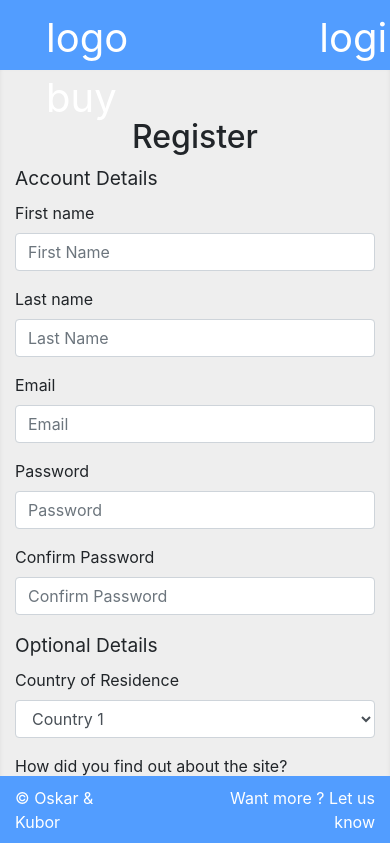
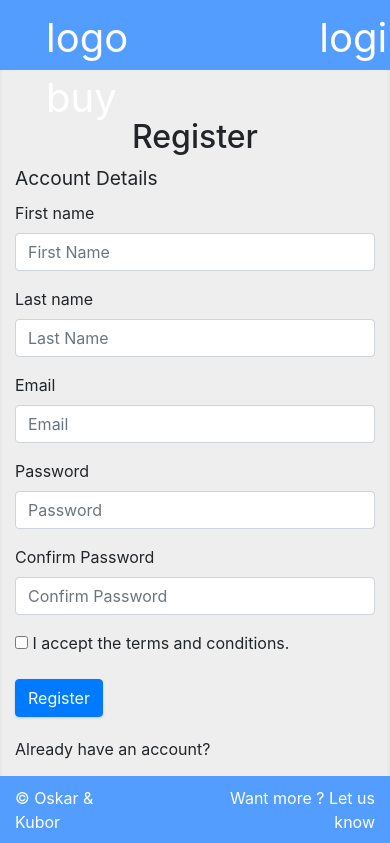
Before and after one commit to Kubor666/front-To-Cropp, a Vue app: page /auth/register in a window 390 px wide. Shown: the top 843 px of the page. Built offline with nearby package versions, Linux system fonts and the light colour scheme.

Commit message:
Added handling register, communication with backend works. Started to handling authenticate, in progrss

```diff
--- a/package.json
+++ b/package.json
@@ -8,10 +8,12 @@
     "lint": "vue-cli-service lint"
   },
   "dependencies": {
+    "axios": "^0.19.2",
     "bootstrap": "^4.4.1",
     "bootstrap-vue": "^2.11.0",
     "core-js": "^3.6.4",
     "file-saver": "^2.0.2",
+    "vee-validate": "^3.3.0",
     "vue": "^2.6.11",
     "vue-router": "^3.1.6",
     "vuex": "^3.2.0"
--- a/src/components/pages/loginModal.vue
+++ b/src/components/pages/loginModal.vue
@@ -10,18 +10,18 @@
               </button>
             </div>
             <div class="modal-body">
-              <form role="form" method="POST" action="">
+              <form role="form">
                 <input type="hidden" name="_token" value="">
                 <div class="form-group">
                   <label class="control-label">E-Mail Address</label>
                     <div>
-                      <input type="email" class="form-control input-lg" name="email" value="">
+                      <input type="email" class="form-control input-lg" v-model="this.login" name="email" value="">
                     </div>
                   </div>
                   <div class="form-group">
                     <label class="control-label">Password</label>
                       <div>
-                        <input type="password" class="form-control input-lg" name="password">
+                        <input type="password" class="form-control input-lg" v-model="this.password" name="password">
                       </div>
                   </div>
                   <div class="form-group">
@@ -35,7 +35,7 @@
                   </div>
                   <div class="form-group">
                     <div>
-                      <button type="submit" class="btn btn-dark btn-block login">Login</button>
+                      <button type="submit" class="btn btn-dark btn-block login" @click="sendAuth()">Login</button>
                     </div>
                   </div>
               </form>
@@ -57,10 +57,23 @@
 <script>
 export default {
     name: 'modal',
+    data () {
+      return {
+        credentials: {
+          login: '',
+          password: ''
+
+        }
+      }
+    },
 
     methods: {
     changeModalState () {
       this.$store.commit('toggleModal')
+    },
+
+    sendAuth() {
+
     }
   }
 
--- a/src/components/pages/register.vue
+++ b/src/components/pages/register.vue
@@ -4,7 +4,7 @@
         <div class="row">
 
             <div class="col-md-12 col-md-offset-2">
-                <form role="form" method="POST" action="#">
+                <form role="form">
 
                     <h2 class="text-center">Register</h2>
 
@@ -14,12 +14,12 @@
                         <div class="row">
                             <div class="form-group col-md-6">
                                 <label for="first_name">First name</label>
-                                <input type="text" class="form-control" name="" id="first_name" placeholder="First Name">
+                                <input type="text" class="form-control" v-model="credentials.first_name" name="" id="first_name" placeholder="First Name">
                             </div>
 
                             <div class="form-group col-md-6">
                                 <label for="last_name">Last name</label>
-                                <input type="text" class="form-control" name="last_name" id="" placeholder="Last Name">
+                                <input type="text" class="form-control" v-model="credentials.last_name" name="last_name" placeholder="Last Name">
                             </div>
                         </div>
 
@@ -27,58 +27,24 @@
                         <div class="row">
                             <div class="form-group col-md-12">
                                 <label for="">Email</label>
-                                <input type="email" class="form-control" name="" id="" placeholder="Email">
-                            </div>
+                                <input type="email" class="form-control" v-model="credentials.email" name="email"  placeholder="Email">                           </div>
                         </div>
 
 
                         <div class="row">
                             <div class="form-group col-md-6">
                                 <label for="password">Password</label>
-                                <input type="password" class="form-control" name="" id="password" placeholder="Password">
+                                <input type="password" class="form-control" v-model="credentials.password" name="password" id="password" placeholder="Password">
                             </div>
 
                             <div class="form-group col-md-6">
                                 <label for="confirm_password">Confirm Password</label>
-                                <input type="password" class="form-control" name="" id="confirm_password" placeholder="Confirm Password">
+                                <input type="password" class="form-control" ref="password" name="" id="confirm_password" placeholder="Confirm Password">
                             </div>
                         </div>
 
 
                     </fieldset>
-
-                    <fieldset>
-                        <legend>Optional Details</legend>
-
-
-                        <div class="row">
-                            <div class="form-group col-md-6">
-                                <label for="country">Country of Residence</label>
-                                <select class="form-control" name="" id="country">
-                                    <option>Country 1</option>
-                                    <option>Country 2</option>
-                                    <option>Country 3</option>
-                                </select>
-                            </div>
-                        </div>
-
-                        <div class="row">
-                            <div class="form-group col-md-12">
-                                <label for="found_site">How did you find out about the site?</label>
-                                <select class="form-control" name="" id="found_site">
-                                    <option>Company</option>
-                                    <option>Friend</option>
-                                    <option>Colleague</option>
-                                    <option>Advertisement</option>
-                                    <option>Google Search</option>
-                                    <option>Online Article</option>
-                                    <option value="other" >Other</option>
-                                </select>
-                            </div>
-                        </div>
-
-                    </fieldset>
-
                     <div class="row">
                         <div class="form-group">
                             <div class="col-md-12">
@@ -95,7 +61,7 @@
                     <div class="row">
                         <div class="form-group">
                             <div class="col-md-12">
-                                <button type="submit" class="btn btn-primary">
+                                <button type="submit" class="btn btn-primary" @click=sendForm()>
                                     Register
                                 </button>
                                 <p class="haveAccount" @click="changeModalState">Already have an account?</p>
@@ -112,13 +78,40 @@
 
 <script>
 export default {
-
-
+    data() {
+        return{
+            credentials:{
+                first_name: '',
+                last_name:'',
+                email:'',
+                password:'',
+                errors: []
+            }
+        }
+    },
     methods: {
     changeModalState () {
       this.$store.commit('toggleModal')
+    },
+    sendForm (){
+        console.log(this.credentials);
+        fetch('http://localhost:3000/login/api/register', {
+        method:'POST',
+        headers: {
+            "Content-Type": "application/json"
+        },
+        body: JSON.stringify(this.credentials)
+      })
+        .then(json => console.log(json))
+        .then(function (data) {
+             console.log('Request succeeded with JSON response', data);
+         })
+        .catch(function (error) {
+            console.log('Request failed', error);
+         })
+
     }
-  }
+}
 }
 </script>
 
```
Also changed, not shown: 1 other file (tests, documents, lock files or other folders).
